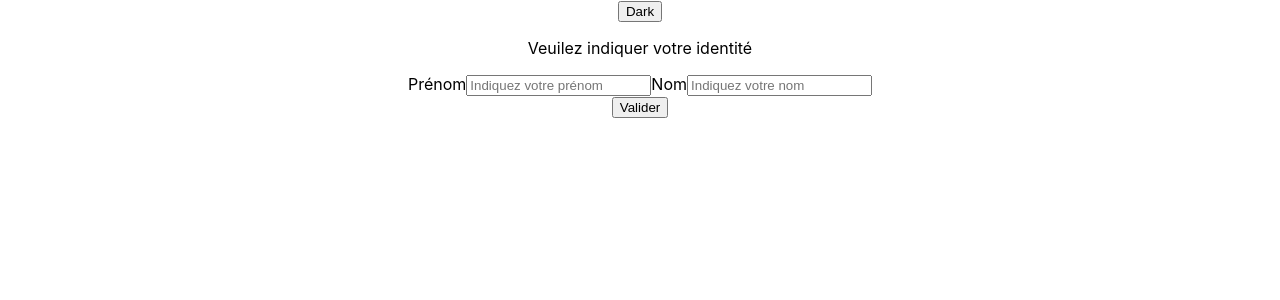
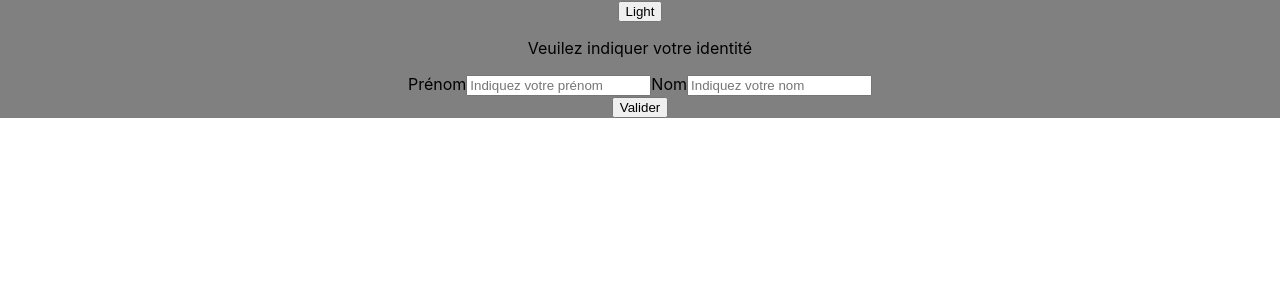
Before and after one commit to timothegonin/test-app-react, a React (Create React App) app: page / in a window 1280 px wide. Shown: the top 300 px of the page. Built offline with nearby package versions, Linux system fonts and the light colour scheme.

Commit message:
💄 ui and interaction

```diff
--- a/src/App.js
+++ b/src/App.js
@@ -1,11 +1,11 @@
 // import logo from './logo.svg';
 import './App.css';
-import QueryByRole from './components/Queries/QueryByRole';
+import FindByRole from './components/Queries/FindByRole';
 
 function App() {
   return (
     <div className="App">
-      <QueryByRole/>
+      <FindByRole/>
     </div>
   );
 }
--- /dev/null
+++ b/src/components/Queries/FindByRole.js
@@ -0,0 +1,34 @@
+import React, {useEffect,useState} from 'react'
+
+function FindByRole() {
+
+  const [isDark, setIsDark] = useState(false)
+
+  useEffect(() => {
+    setTimeout(() => {
+      setIsDark(true)
+    }, 2000);
+  }, [])
+
+
+  const btn = <button onClick={()=> setIsDark(!isDark)}>{isDark ? 'Light' : 'Dark'}</button>
+
+  return (
+    <div style={{background: isDark && "grey"}}>
+      {btn}
+
+      <p className="container">Veuilez indiquer votre identité</p>
+      <form>
+        <div>
+          <label htmlFor="firstName">Prénom</label>
+          <input type="text" id="firstName" placeholder="Indiquez votre prénom"/>
+          <label htmlFor="lastName">Nom</label>
+          <input type="text" id="lastName" placeholder="Indiquez votre nom"/>
+        </div>
+        <input type="submit" value="Valider"/>
+      </form>
+    </div>
+  )
+}
+
+export default FindByRole
```
Also changed, not shown: 1 other file (tests, documents, lock files or other folders).
